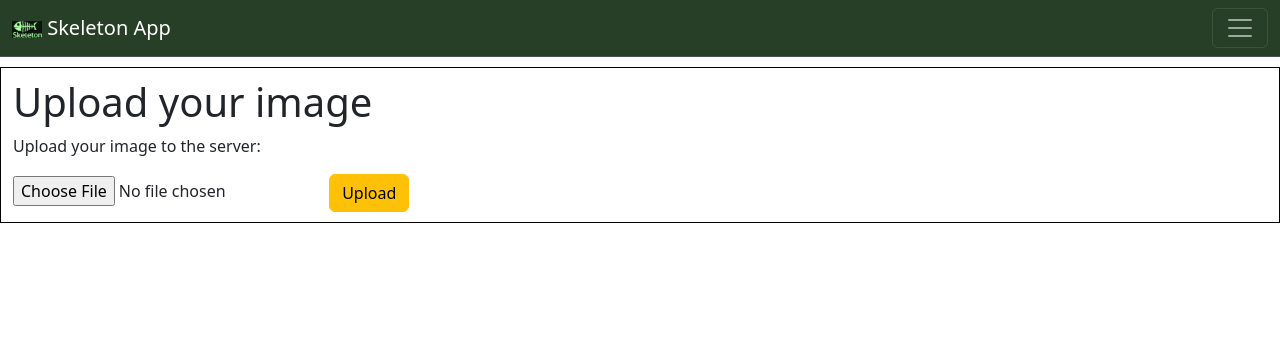
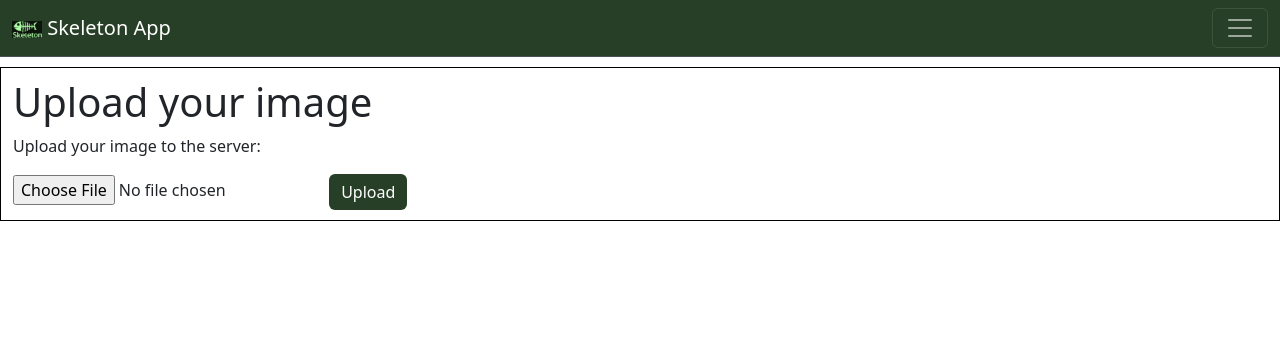
Before and after one commit to zachgordon25/skeleton-app, a Flask app: page / in a window 1280 px wide. Shown: the top 357 px of the page. Run offline with Flask 3, Linux system fonts and the light colour scheme; some libraries are stand-ins or nearby versions.

Commit message:
updated css to override bootstrap

```diff
--- a/static/style.css
+++ b/static/style.css
@@ -1,3 +1,6 @@
+:root {
+  --green: #273f26;
+}
 body {
   background-color: black;
   background-repeat: no-repeat;
@@ -12,11 +15,13 @@ body {
   background-repeat: no-repeat;
   background-size: cover;
 }
-.transparent-button {
-    background-color: rgba(255, 255, 255, 0.5); /* white with 50% opacity */
-    border: none;
-    color: black;
+
+.btn-warning {
+  background-color: var(--green) !important;
+  border: none !important;
+  color: #fff !important;
 }
+
 .container {
   display: flex;
   justify-content: center;
```
Also changed, not shown: templates/result.html (+1 -1 lines). Lines whose indentation alone changed are shown as unchanged.
